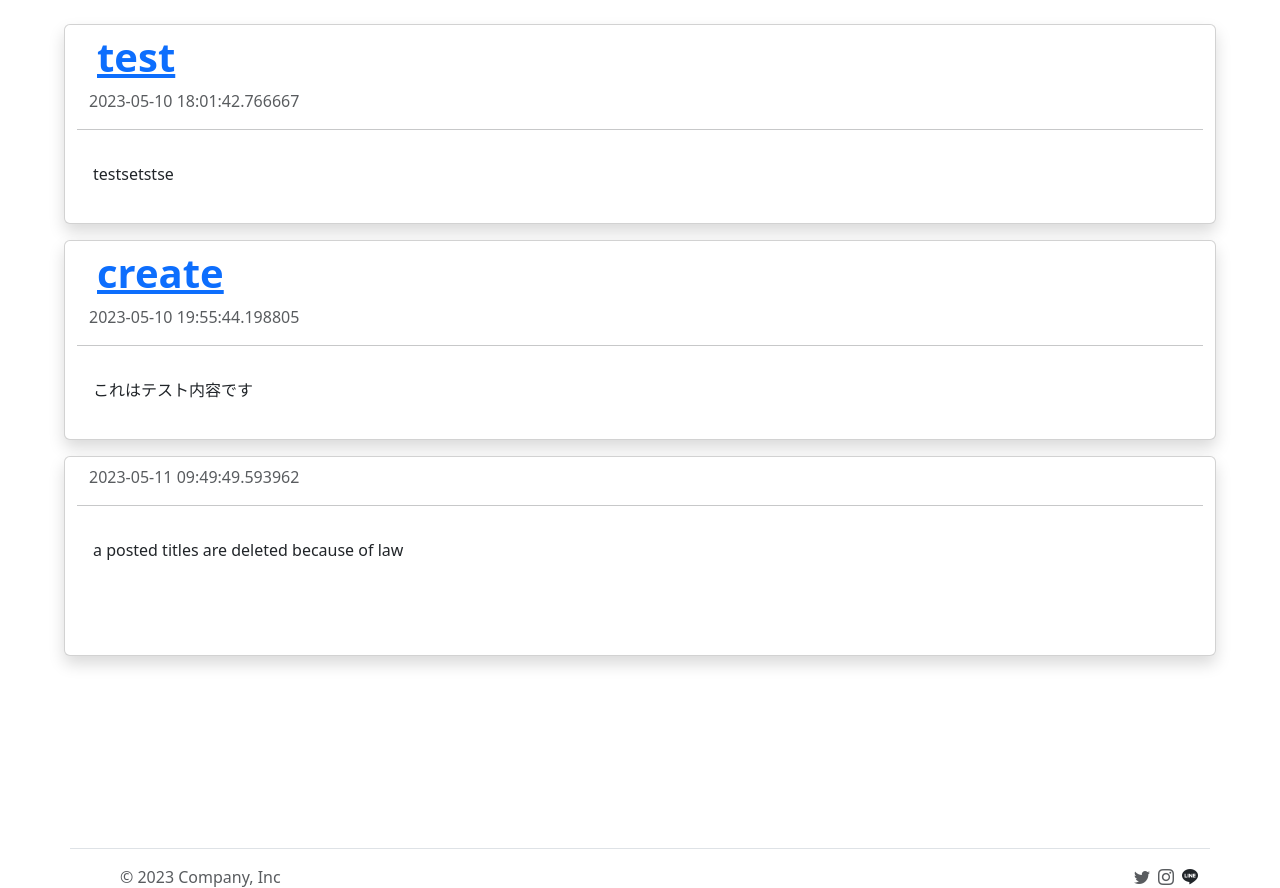
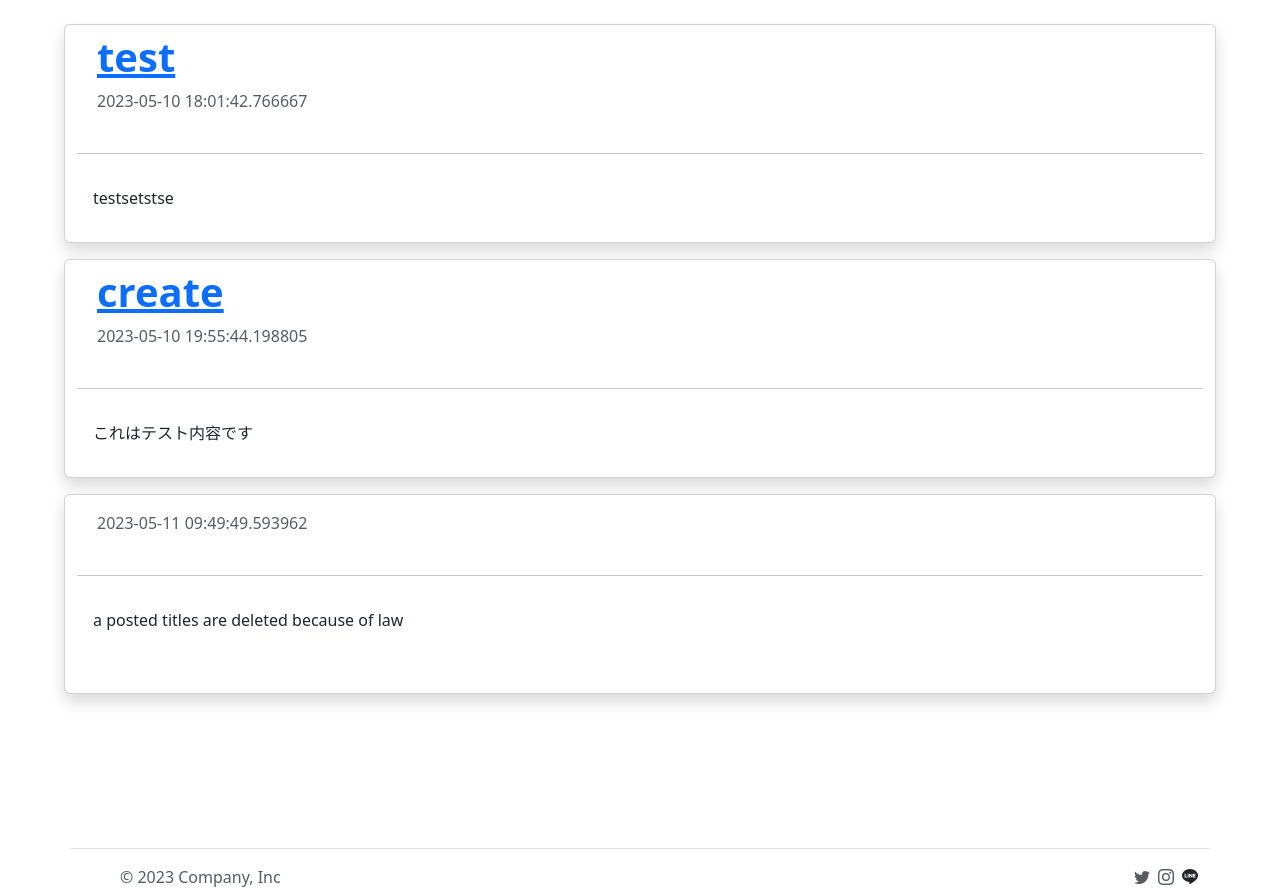
Before and after one commit to dynamictakashi/xample, a Flask app: page /blog in a window 1280 px wide. Shown: the part 73-961 px from the top of the page. Run offline with Flask 3, Linux system fonts and the light colour scheme; data comes from the database, SQL or seed files in the repository.

Commit message:
ブログページのBU

```diff
--- a/templates/blog.html
+++ b/templates/blog.html
@@ -6,22 +6,30 @@
 <div class="vw-100 bg-image justify-content-center" style="min-height:100vh;">
     {%for post in posts%}
     <div class="container mb-3 card shadow" style="min-height:25vh; max-width:90vw;">
-        <div class="container">
-            <div class="m-2 h1 fw-bold card-title"><a href="/blog/{{post.id}}">{{ post.title}}</a></div>
-            <div class="d-flex">
-                <div class="text-muted">{{ post.time }}</div>
-                <div>
-                    {% if current_user.is_authenticated %}
-                    <a class="btn btn-primary" type="submit" href="/postedit/{{post.id}}" method="POST"><i class="bi bi-pen"></i></a>
-                    <a class="btn btn-primary" type="submit" href="/delete/{{post.id}}" method="POST"><i class="bi bi-trash3"></i></a>
-                    <a class="btn btn-primary" type="submit" href="/favorite/{{post.id}}" method="POST"><i class="bi bi-suit-heart-fill"></i></a>
-                    {%endif%}
-                </div>
+        <div class="container d-flex m-2">
+            <div>
+                <h1 class="card-title fw-bold"><a href="/blog/{{post.id}}">{{ post.title}}</a></h1>
+                <p class="text-muted">{{ post.time }}</p>
             </div>
+
+            <div class="justify-content-end">
+                {% if current_user.is_authenticated %}
+                <a class="btn btn-primary m-1" type="submit" href="/postedit/{{post.id}}" method="POST"><i
+                        class="bi bi-pen"></i></a>
+                <a class="btn btn-primary m-1" type="submit" href="/delete/{{post.id}}" method="POST"><i
+                        class="bi bi-trash3 m-1"></i></a>
+                <a class="btn btn-primary" type="submit" href="/favorite/{{post.id}}" method="POST"><i
+                        class="bi bi-suit-heart-fill"></i></a>
+                {%endif%}
+            </div>
+
         </div>
         <hr class="hr">
-        <p class="card-body">{{ post.body }}</p>
+        <div class="card-body">
+            <p>{{ post.body }}</p>
+        </div>
     </div>
     {% endfor %}
 </div>
+</div>
 {% endblock %}
```
